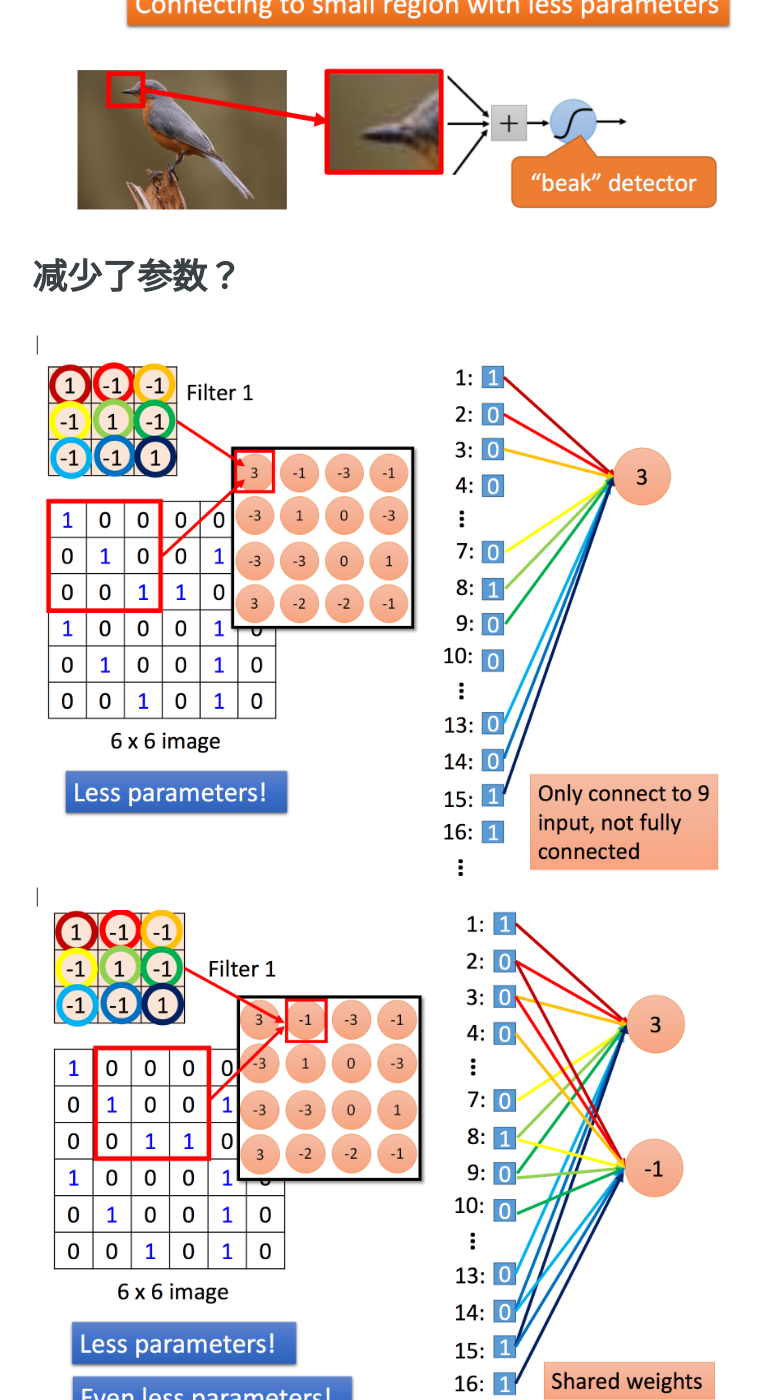
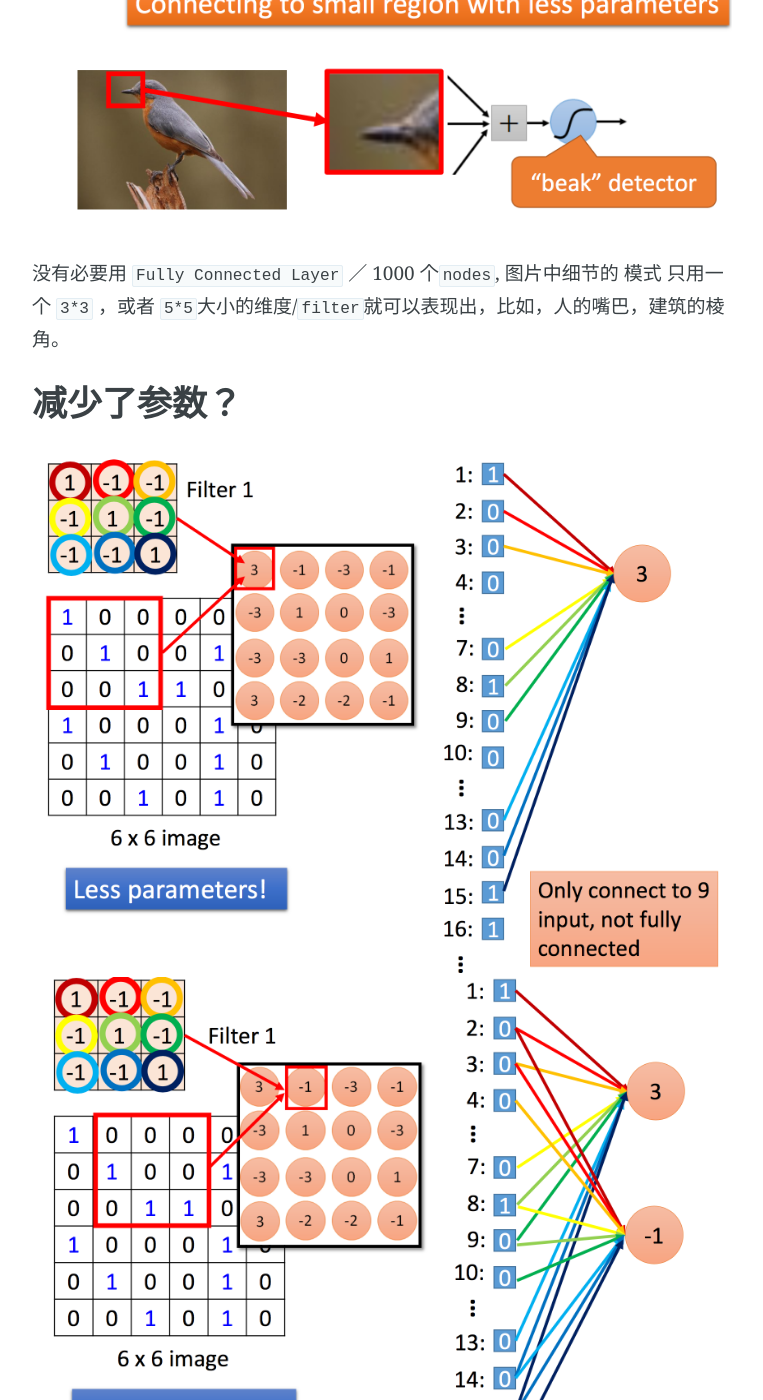
Before and after one commit to xiandong79/xiandong79.github.io, a Jekyll site: the page built from _posts/2017-04-29-Deep-Learning-经验总结.md, in a window 1280 px wide and 1400 px high, scrolled down 6105 px. Shown: the whole window, without its empty margins (258-1021 px from the left). Built offline with Jekyll 4.4.1, drawn with Linux system fonts in a browser that asks for light colours; our own code applies the rules of GitHub Pages for plain Markdown files.

Commit message:
减少了参数
减少了参数

````diff
--- a/_posts/2017-04-29-Deep-Learning-经验总结.md
+++ b/_posts/2017-04-29-Deep-Learning-经验总结.md
@@ -56,8 +56,10 @@
 ### 为什么用CNN
 ![whycnn.png](/downloads/whycnn.png)
 
+没有必要用 `Fully Connected Layer` ／ 1000 个`nodes`, 图片中细节的 模式 只用一个 `3*3` ，或者 `5*5`大小的维度/`filter`就可以表现出，比如，人的嘴巴，建筑的棱角。
+
 ### 减少了参数？
-| ![cnn-lessparameters-1.png](/downloads/cnn-lessparameters-1.png) | ![cnn-lessparameters-2.png](/downloads/cnn-lessparameters-2.png) |
+![cnn-lessparameters-1.png](/downloads/cnn-lessparameters-1.png) ![cnn-lessparameters-2.png](/downloads/cnn-lessparameters-2.png)
 
 
 ```
````
